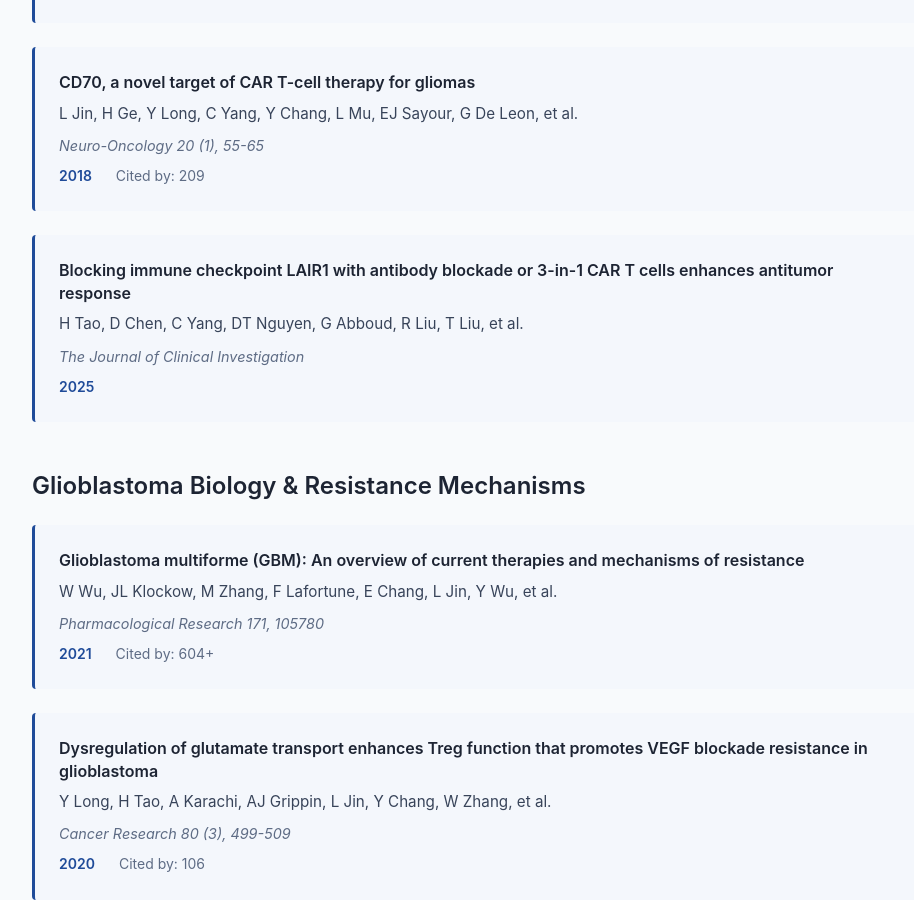
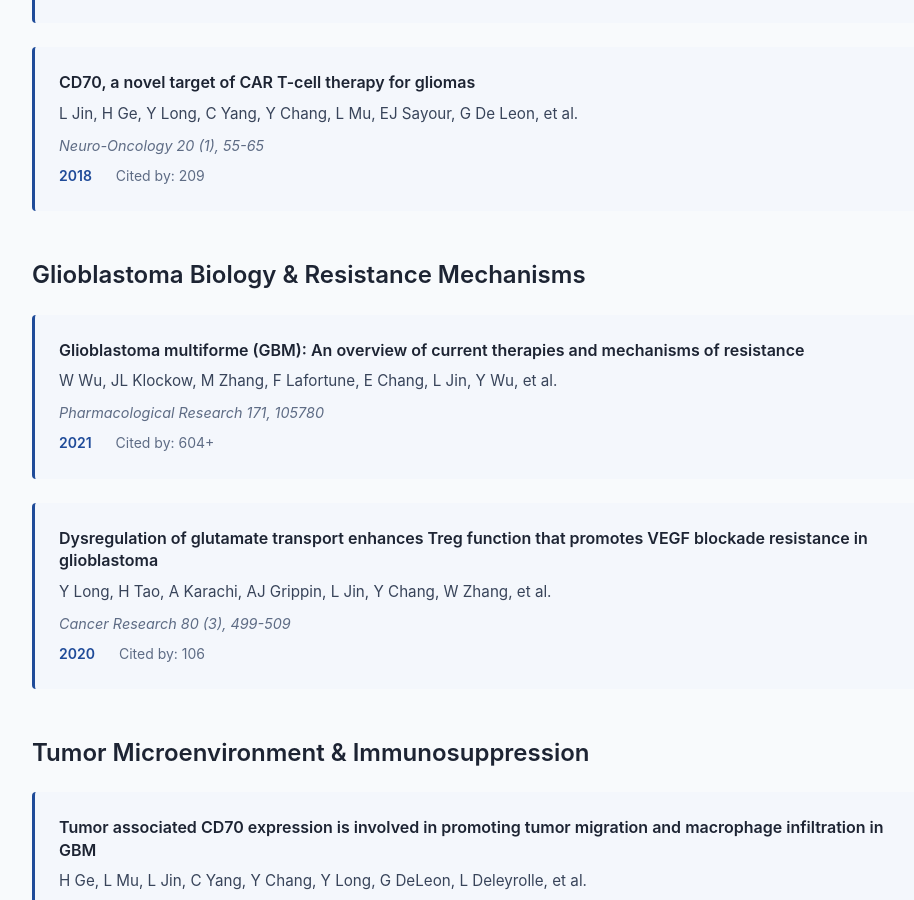
Before and after one commit to Zhan-JinLab/Zhan-JinLab.github.io, a Jekyll site: the page built from publications.md, in a window 1280 px wide and 900 px high, scrolled down 1021 px. Shown: the whole window, without its empty margins (158-1072 px from the left). Built offline with Jekyll 4.4.1, drawn with Linux system fonts in a browser that asks for light colours.

Commit message:
Update Jin avatar and remove LAIR1 references

```diff
--- a/publications.md
+++ b/publications.md
@@ -29,15 +29,6 @@ Our laboratory has published extensively in high-impact journals, advancing the
     <div class="publication-meta">
         <span class="publication-year">2018</span>
         <span class="publication-citations">Cited by: 209</span>
-    </div>
-</div>
-
-<div class="publication">
-    <div class="publication-title">Blocking immune checkpoint LAIR1 with antibody blockade or 3-in-1 CAR T cells enhances antitumor response</div>
-    <div class="publication-authors">H Tao, D Chen, C Yang, DT Nguyen, G Abboud, R Liu, T Liu, et al.</div>
-    <div class="publication-journal">The Journal of Clinical Investigation</div>
-    <div class="publication-meta">
-        <span class="publication-year">2025</span>
     </div>
 </div>
 
```
Also changed, not shown: _posts/2025-12-06-welcome-to-zhanjin-lab.md (+0 -1 lines), leaders.md (+1 -2 lines), zh/leaders.md (+1 -2 lines), zh/publications.md (+0 -1 lines), zh/research.md (+0 -2 lines), assets/images/JinLinchun.jpg.
